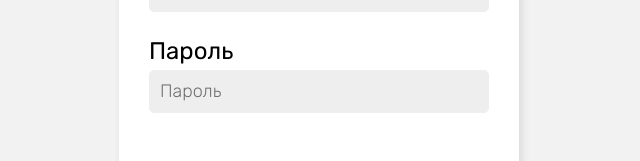
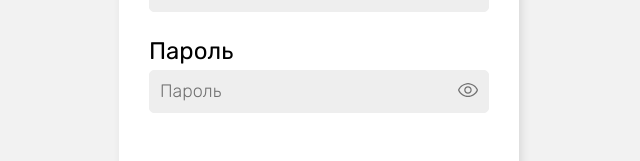
Before and after one commit to maxmiroslavski/my-cloud-v2, a React (Vite) app: page /registration in a window 1280 px wide. Shown: the part 390-551 px from the top of the page, without its empty margins (321-961 px from the left). Built offline with nearby package versions, Linux system fonts and the light colour scheme.

Commit message:
add password eye

```diff
--- /dev/null
+++ b/src/components/EyeButton/EyeButton.interface.ts
@@ -0,0 +1,9 @@
+import { DetailedHTMLProps } from 'react';
+
+export interface EyeButtonProps
+	extends DetailedHTMLProps<
+		React.HTMLAttributes<HTMLDivElement>,
+		HTMLDivElement
+	> {
+	showPassword: boolean;
+}
--- /dev/null
+++ b/src/components/EyeButton/EyeButton.tsx
@@ -0,0 +1,34 @@
+import eyeIcon from '../../assets/eyeIcon.svg';
+import eyeUnderlineIcon from '../../assets/eyeUnderlineIcon.svg';
+import { EyeButtonProps } from './EyeButton.interface';
+import { motion, AnimatePresence } from 'framer-motion';
+
+export const EyeButton = ({ showPassword, ...props }: EyeButtonProps) => {
+	return (
+		<AnimatePresence>
+			<div
+				className="cursor-pointer absolute w-[25px] h-[25px] pointer bottom-[8px] right-[6px] z-50"
+				{...props}
+			>
+				{!showPassword && (
+					<motion.img
+						initial={{ rotate: 0 }}
+						animate={{ rotate: 180 }}
+						exit={{ rotate: 0 }}
+						src={eyeIcon}
+						alt="eye-icon"
+					/>
+				)}
+				{showPassword && (
+					<motion.img
+						initial={{ rotate: 0 }}
+						animate={{ rotate: 180 }}
+						exit={{ rotate: 0 }}
+						src={eyeUnderlineIcon}
+						alt="eye-icon"
+					/>
+				)}
+			</div>
+		</AnimatePresence>
+	);
+};
--- a/src/pages/Login/Login.tsx
+++ b/src/pages/Login/Login.tsx
@@ -16,6 +16,7 @@ import { useState } from 'react';
 import { useNavigate } from 'react-router-dom';
 import { useAppDispatch } from '../../hooks/useAppDispatch';
 import { login } from '../../store/authSlice';
+import { EyeButton } from '../../components/EyeButton/EyeButton';
 
 export const Login = () => {
 	const navigate = useNavigate();
@@ -34,6 +35,7 @@ export const Login = () => {
 		resolver: zodResolver(schema),
 	});
 
+	const [showPassword, setShowPassword] = useState(false);
 	const [isError, setIsError] = useState(false);
 	const [isLoading, setIsLoading] = useState(false);
 
@@ -121,12 +123,17 @@ export const Login = () => {
 							Пароль
 						</label>
 						<input
+							type={showPassword ? 'text' : 'password'}
 							placeholder="Пароль"
 							className={cn(
 								'authenticationInput',
 								errors.password && 'inputError'
 							)}
 							{...register('password')}
+						/>
+						<EyeButton
+							showPassword={showPassword}
+							onClick={() => setShowPassword(!showPassword)}
 						/>
 						{errors.password && (
 							<ErrorMessage
--- a/src/pages/Registration/Registration.tsx
+++ b/src/pages/Registration/Registration.tsx
@@ -14,6 +14,7 @@ import { Link } from 'react-router-dom';
 import { motion } from 'framer-motion';
 import { useState } from 'react';
 import { useNavigate } from 'react-router-dom';
+import { EyeButton } from '../../components/EyeButton/EyeButton';
 
 export const Registration = () => {
 	const navigate = useNavigate();
@@ -32,6 +33,7 @@ export const Registration = () => {
 		resolver: zodResolver(schema),
 	});
 
+	const [showPassword, setShowPassword] = useState(false);
 	const [isError, setIsError] = useState(false);
 	const [isLoading, setIsLoading] = useState(false);
 
@@ -125,12 +127,17 @@ export const Registration = () => {
 							Пароль
 						</label>
 						<input
+							type={showPassword ? 'text' : 'password'}
 							placeholder="Пароль"
 							className={cn(
 								'authenticationInput',
 								errors.password && 'inputError'
 							)}
 							{...register('password')}
+						/>
+						<EyeButton
+							showPassword={showPassword}
+							onClick={() => setShowPassword(!showPassword)}
 						/>
 						{errors.password && (
 							<ErrorMessage
--- a/src/pages/Store/Main/Files/Files.tsx
+++ b/src/pages/Store/Main/Files/Files.tsx
@@ -10,7 +10,6 @@ import { useAppSelector } from '../../../../hooks/useAppSelector';
 import { useAppDispatch } from '../../../../hooks/useAppDispatch';
 import { AnimatePresence } from 'framer-motion';
 import { setFilesAmount } from '../../../../store/uiSlice';
-import { getLoadingMessage } from '../../../../store/uiSlice';
 
 export const Files = () => {
 	const dispatch = useAppDispatch();
```
Also changed, not shown: src/assets/eyeIcon.svg (added), src/assets/eyeUnderlineIcon.svg (added).
